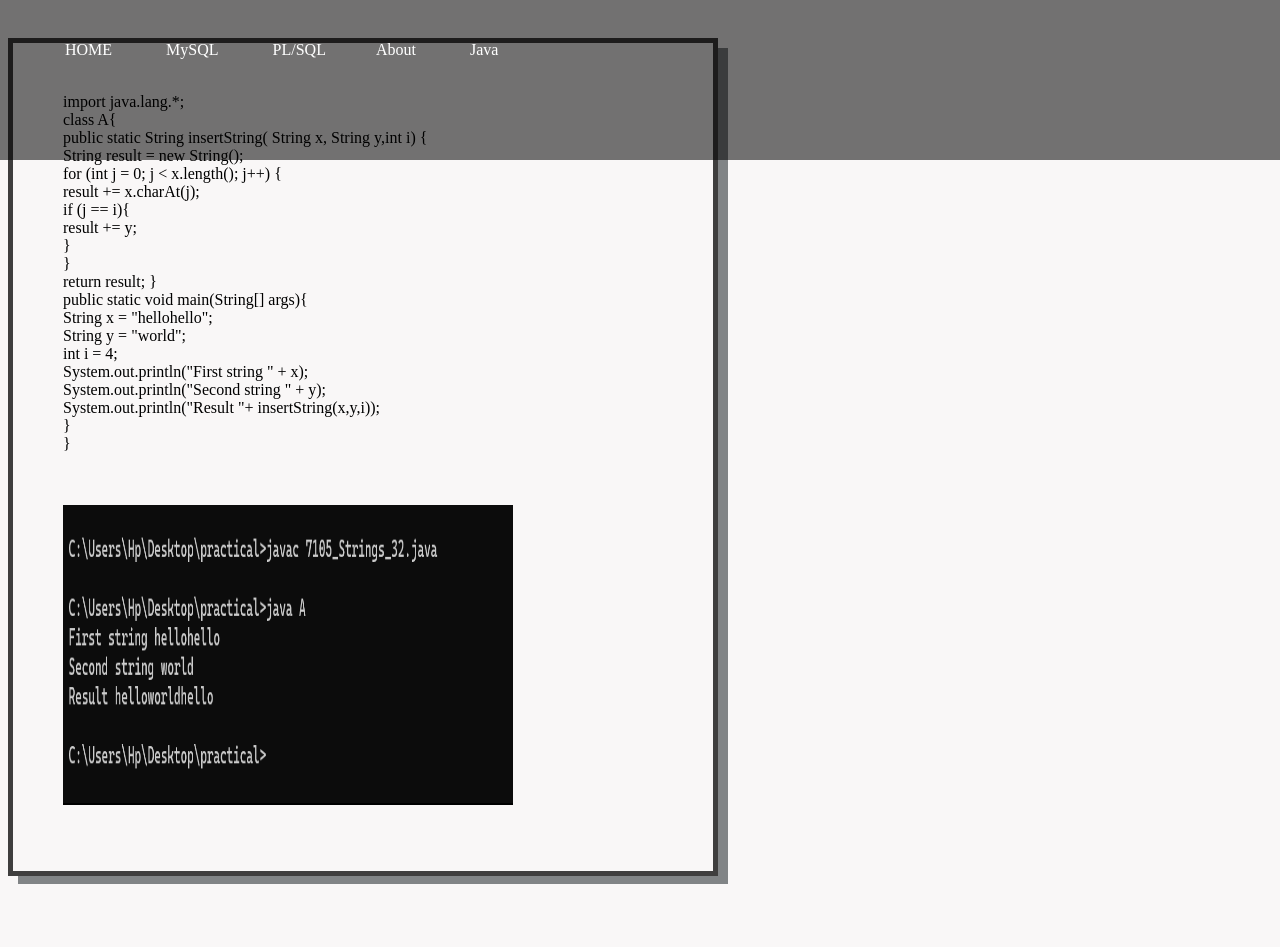
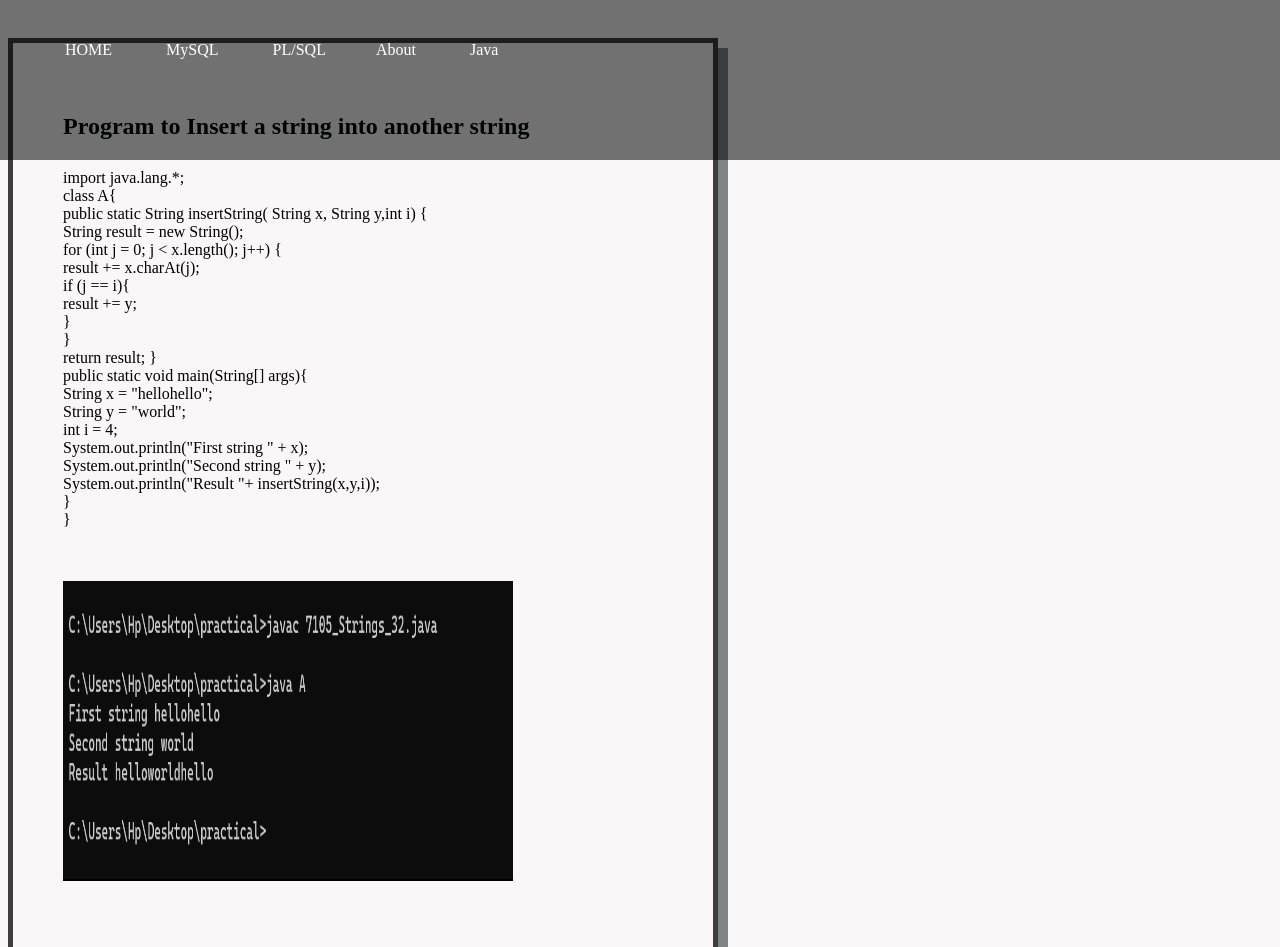
Before and after one commit to kbhavneet03/sql.dbms, a plain HTML site: page file9.html in a window 1280 px wide. Shown: the top 947 px of the page. Before the commit the page ends 884 px from the top, so only its background shows below. Drawn offline with Linux system fonts and the light colour scheme.

Commit message:
Update file9.html

```diff
--- a/file9.html
+++ b/file9.html
@@ -110,6 +110,7 @@ h1 {
   </div>
 
       <div class="col-sm-12">
+	      <h2>Program to Insert a string into another string</h2>
         import java.lang.*; <br>
 class A{ <br>
 public static String insertString( String x, String y,int i) {<br>
```
